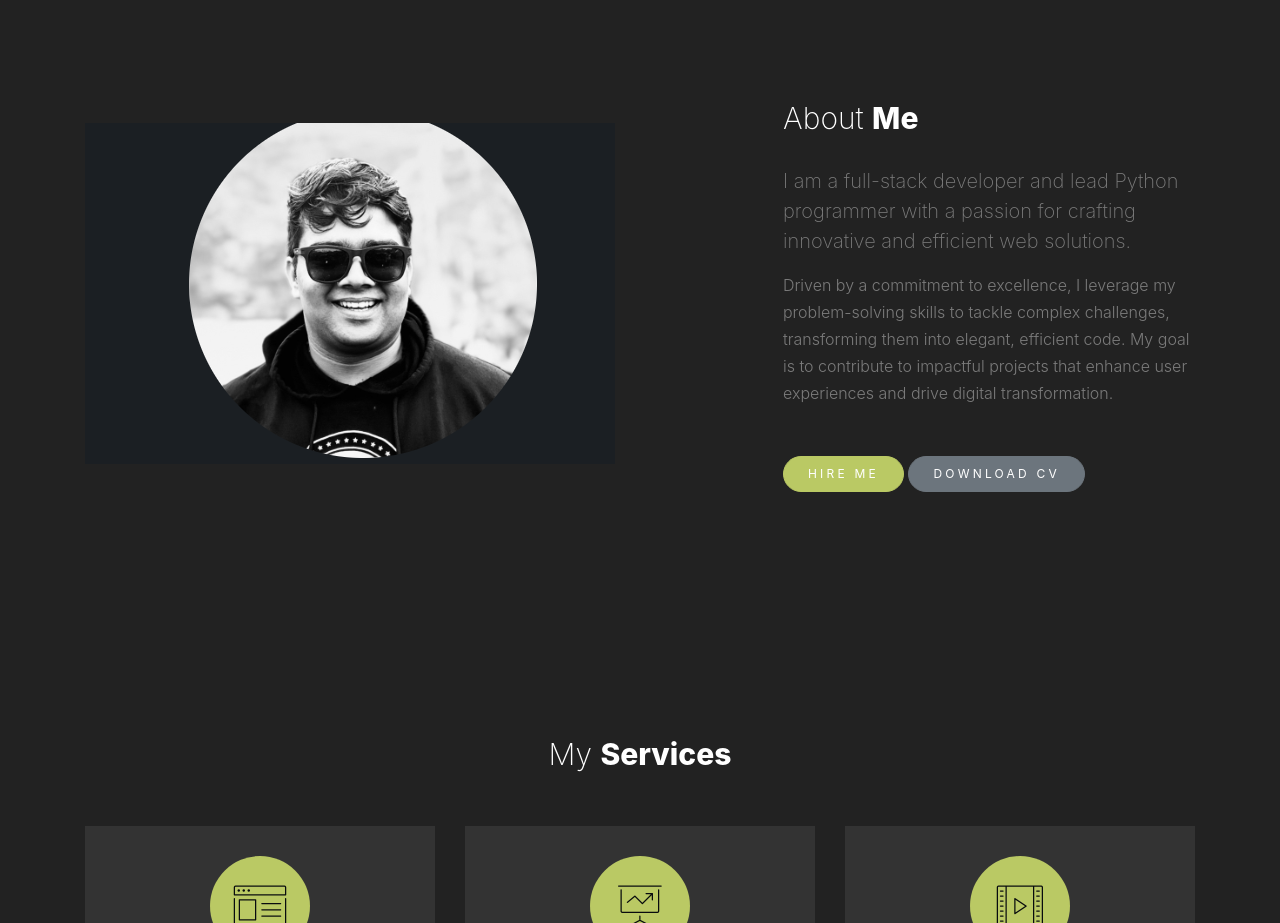
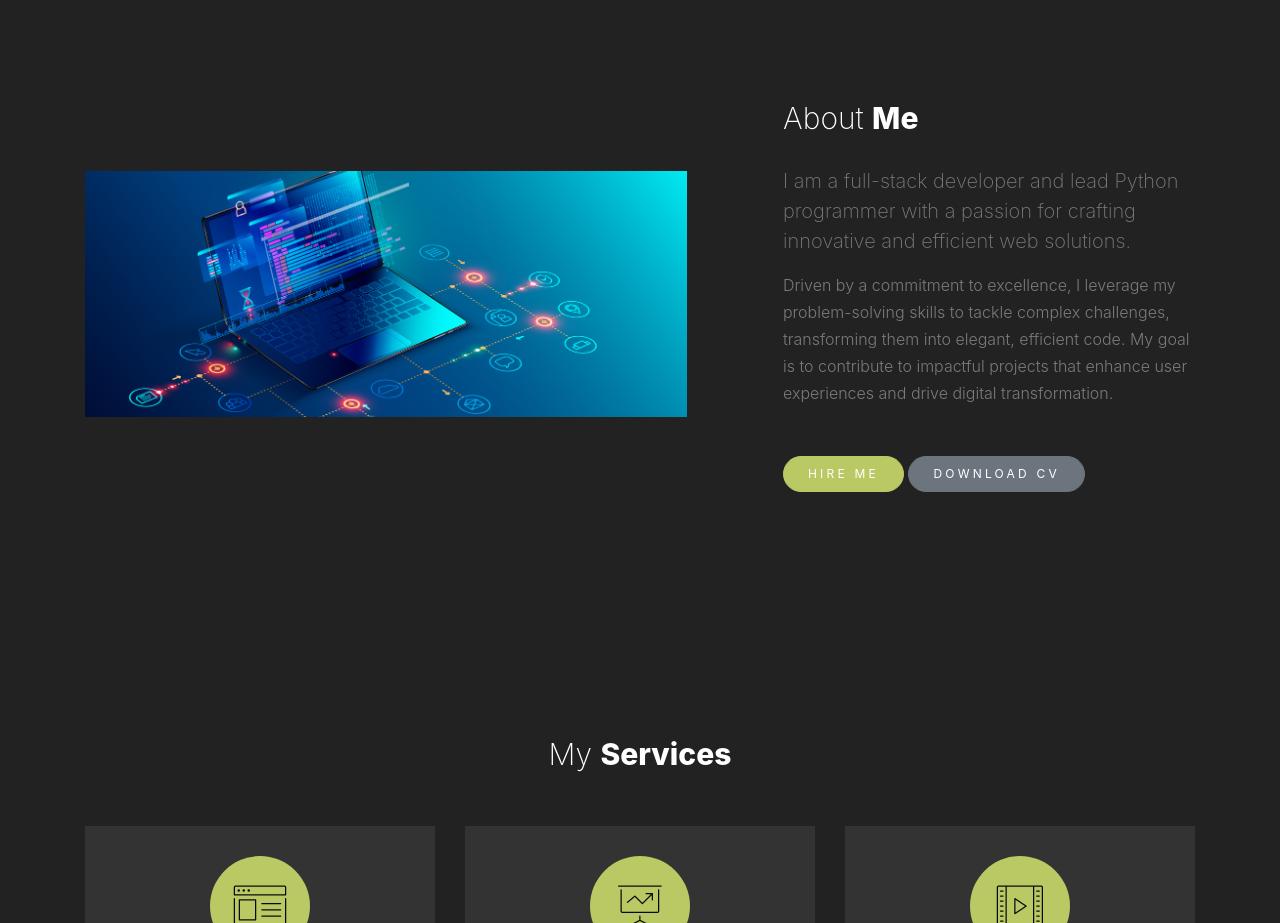
Before and after one commit to Kpurohit007/Coder-Men007, a plain HTML site: page index.html in a window 1280 px wide. Shown: the part 2200-3123 px from the top of the page. Drawn offline with nearby package versions, Linux system fonts and the light colour scheme; files whose address does not match are found by name.

Commit message:
Update index.html

```diff
--- a/index.html
+++ b/index.html
@@ -125,7 +125,7 @@
 		<div class="container">
 			<div class="row mb-5 align-items-center">
 				<div class="col-lg-7 pr-lg-5 mb-5 mb-lg-0">
-					<img src="images/image_1.png" alt="Image placeholder" class="img-fluid">
+					<img src="images/image_11.png" alt="Image placeholder" class="img-fluid">
 				</div>
 				<div class="col-lg-5 pl-lg-5">
 					<div class="section-heading">
```
